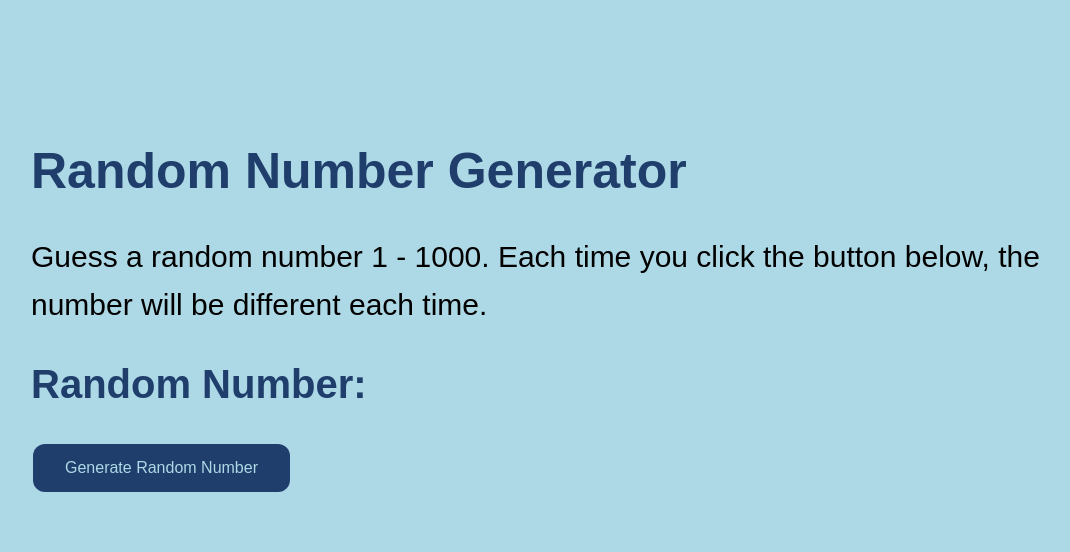
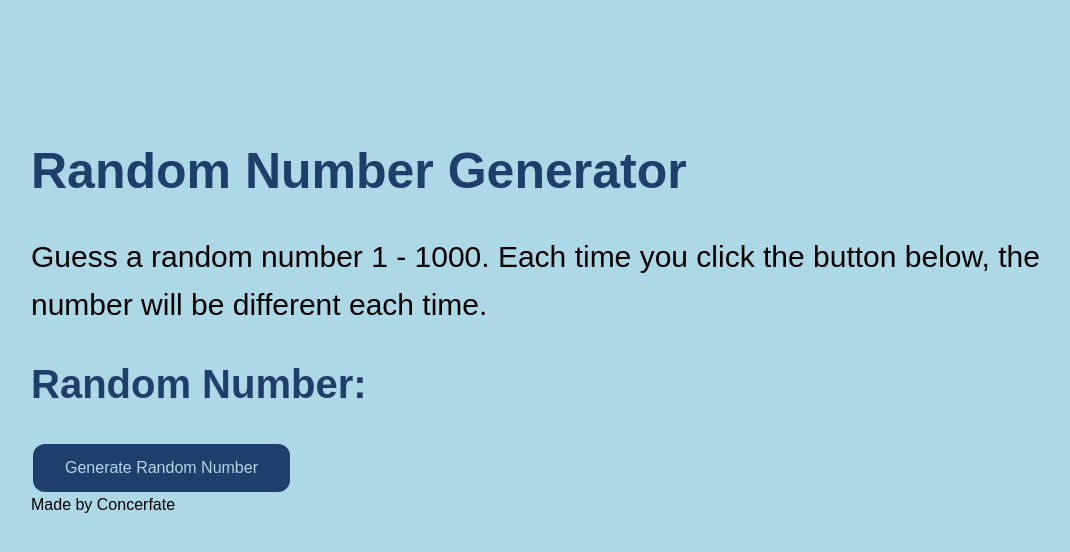
Before and after one commit to Concerfate/Random-Number-Generator, a plain HTML site: page index.html in a window 1280 px wide. Shown: the whole page, without its empty margins (77-1147 px from the left). Drawn offline with Linux system fonts and the light colour scheme.

Commit message:
Update index.html
made credit

```diff
--- a/index.html
+++ b/index.html
@@ -14,6 +14,8 @@
 <p id="randomNumber"></p>
 <button onclick="generateRandomNumber()">Generate Random Number</button>
 
+<div id="footer">Made by Concerfate</div>
+
 <script>
 function generateRandomNumber() {
     var randomNumber = Math.floor(Math.random() * 1000);
```
